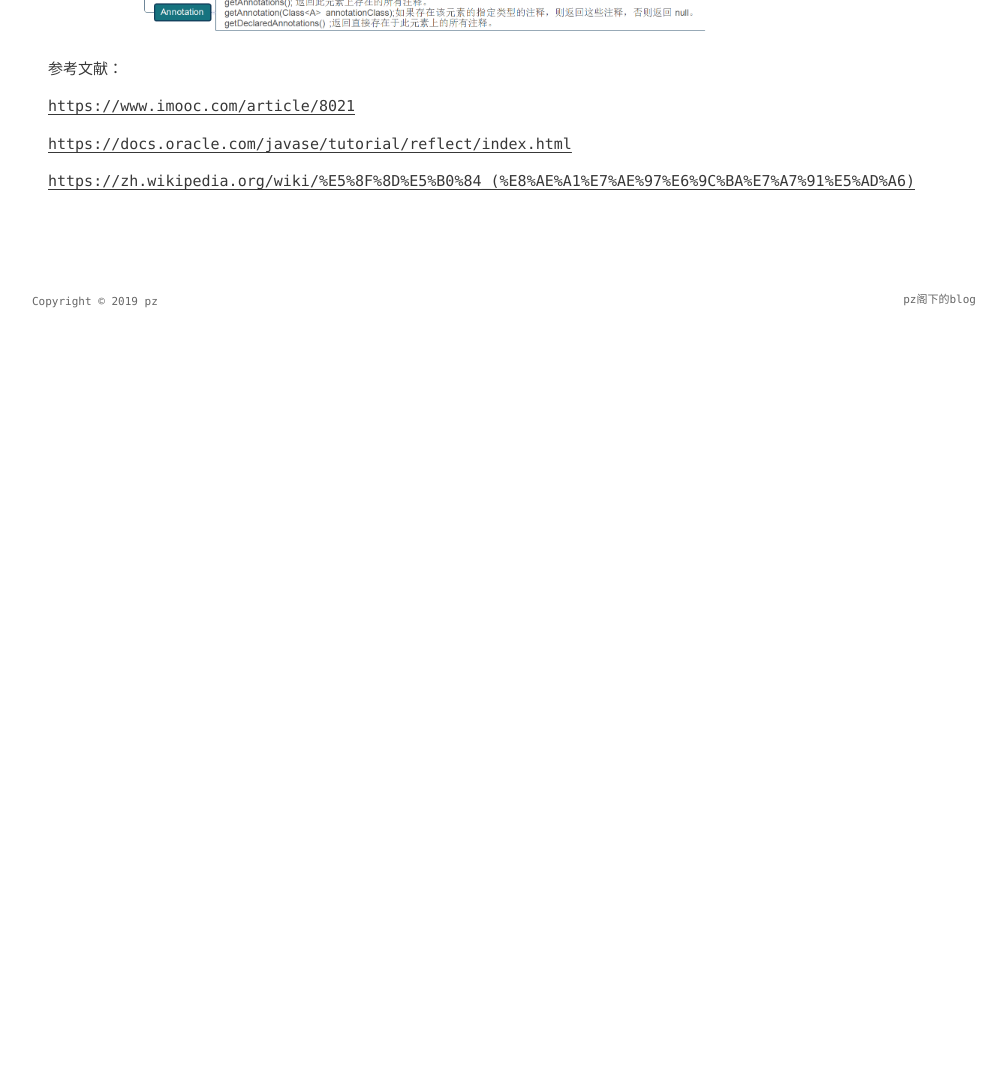
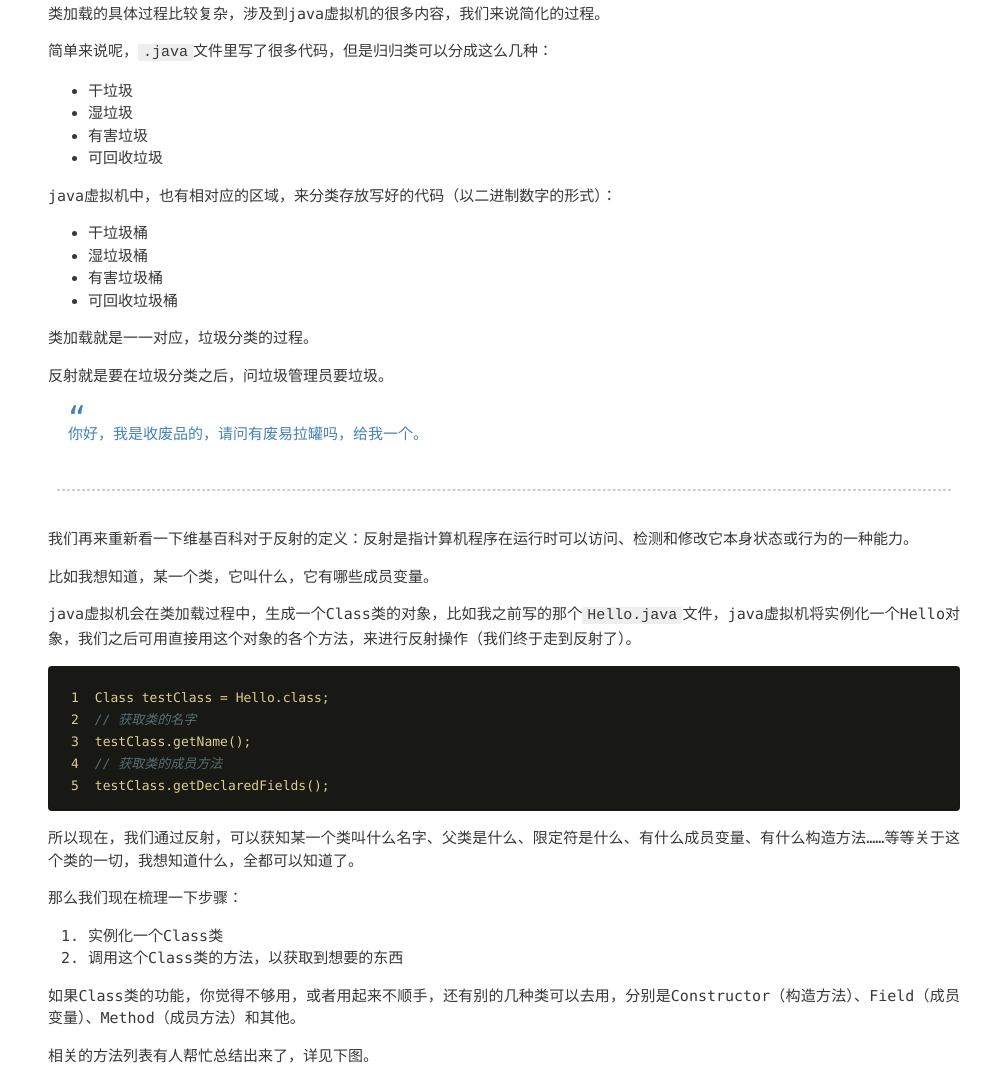
Before and after one commit to bowenpz/bowenpz.github.io, a plain HTML site: page 2019/07/25/reflect/index.html in a window 1280 px wide. Shown: the part 1951-3021 px from the top of the page, without its empty margins (136-1142 px from the left). Before the commit the page ends 2299 px from the top, so only its background shows below. Drawn offline with Linux system fonts and the light colour scheme; a web font is replaced by a local one.

Commit message:
Site updated: 2019-07-29 19:26:51

```diff
--- a/2019/07/25/reflect/index.html
+++ b/2019/07/25/reflect/index.html
@@ -14,12 +14,13 @@
 <meta property="og:site_name" content="这里是pz阁下">
 <meta property="og:description" content="七月的第四周，来写反射。 反射是java很有意思的机制，有一点注入灵魂的感觉。  写程序可以认为是女娲捏泥人的过程，女娲和了一团稀泥，揉捏出一个小人，放在地上，活了。 你设身处地想象一下，如果你是女娲造的其中一个小人，在落地之前一直都没有活。 那在你还没活的时候，你是不知道外面的世界长什么样子的，也不知道将来会遇到哪些小人。你不知道还有小王、小张、小李一起被造出来，你也不知道他们是什么样子的。">
 <meta property="og:locale" content="Chinese">
+<meta property="og:image" content="http://hellopz.netlify.com/assets/%E5%8F%8D%E5%B0%84%E5%89%8D.jpg">
 <meta property="og:image" content="http://hellopz.netlify.com/assets/%E5%8F%8D%E5%B0%84%E6%96%B9%E6%B3%95%E6%80%BB%E7%BB%93.png">
-<meta property="og:updated_time" content="2019-07-27T11:28:45.619Z">
+<meta property="og:updated_time" content="2019-07-29T11:26:14.270Z">
 <meta name="twitter:card" content="summary">
 <meta name="twitter:title" content="java中的反射机制">
 <meta name="twitter:description" content="七月的第四周，来写反射。 反射是java很有意思的机制，有一点注入灵魂的感觉。  写程序可以认为是女娲捏泥人的过程，女娲和了一团稀泥，揉捏出一个小人，放在地上，活了。 你设身处地想象一下，如果你是女娲造的其中一个小人，在落地之前一直都没有活。 那在你还没活的时候，你是不知道外面的世界长什么样子的，也不知道将来会遇到哪些小人。你不知道还有小王、小张、小李一起被造出来，你也不知道他们是什么样子的。">
-<meta name="twitter:image" content="http://hellopz.netlify.com/assets/%E5%8F%8D%E5%B0%84%E6%96%B9%E6%B3%95%E6%80%BB%E7%BB%93.png">
+<meta name="twitter:image" content="http://hellopz.netlify.com/assets/%E5%8F%8D%E5%B0%84%E5%89%8D.jpg">
 
 
 
@@ -153,37 +154,58 @@
 </blockquote>
 <p>java是一门具有动态性的语言，反射就是动态性的典型代表，这里的动态，说的就是程序正在运行。程序一边运行着，一边去查看自己的状态，然后做出修改，全程不停，就是动态。（但是java只能说有动态性，不能算动态语言）</p>
 <hr>
-<br>
+<p>反射的原理是较为复杂的，这里面涉及到java虚拟机相关的内容，我基本也是小白，尽量按照自己的理解写清楚。</p>
+<p>打开编程软件之后，我首先创建一个文件，然后在里面写上一段代码，例如：</p>
+<figure class="highlight java"><table><tr><td class="gutter"><pre><span class="line">1</span><br><span class="line">2</span><br><span class="line">3</span><br><span class="line">4</span><br><span class="line">5</span><br></pre></td><td class="code"><pre><span class="line"><span class="keyword">public</span> <span class="class"><span class="keyword">class</span> <span class="title">Hello</span> </span>&#123;</span><br><span class="line">	<span class="function"><span class="keyword">public</span> <span class="keyword">static</span> <span class="keyword">void</span> <span class="title">main</span><span class="params">(String args[])</span></span>&#123;</span><br><span class="line">		System.out.println(<span class="string">"Hello word!"</span>);</span><br><span class="line">	&#125;</span><br><span class="line">&#125;</span><br></pre></td></tr></table></figure>
 
-<br>
+<p>这个文件，它的文件名是<code>Hello.java</code>（就像是新建一个word文件，随便写了句话，保存之后文件名叫做<code>Hello.doc</code>一样），现在这个文件的后缀名是<code>.java</code>，这是我们的源代码文件。</p>
+<p>你一定听过编译这个词，编译的意思是说，你写完代码之后，会有一种叫做编译器的东西帮我们把代码变成一堆010101……的二进制数字文件，也就是翻译成机器语言。编译器翻译完，会生成一个<code>Hello.class</code>文件，这时这个文件的后缀名是<code>.class</code>，这是我们的二进制流文件。</p>
+<p>现在有了翻译给机器听的<code>Hello.class</code>文件之后，这个文件就要加载进java虚拟机当中，让电脑自己去读程序运行了。java虚拟机读取<code>Hello.class</code>文件的过程，是<font color="#32CD32">类加载过程</font>。</p>
+<p>我们今天说的反射，它的原理就是这个<font color="#32CD32">类加载过程</font>。</p>
+<p><img src="/../../assets/%E5%8F%8D%E5%B0%84%E5%89%8D.jpg" alt="反射前"></p>
+<p>类加载的具体过程比较复杂，涉及到java虚拟机的很多内容，我们来说简化的过程。</p>
+<p>简单来说呢，<code>.java</code>文件里写了很多代码，但是归归类可以分成这么几种：</p>
+<ul>
+<li>干垃圾</li>
+<li>湿垃圾</li>
+<li>有害垃圾</li>
+<li>可回收垃圾</li>
+</ul>
+<p>java虚拟机中，也有相对应的区域，来分类存放写好的代码（以二进制数字的形式）：</p>
+<ul>
+<li>干垃圾桶</li>
+<li>湿垃圾桶</li>
+<li>有害垃圾桶</li>
+<li>可回收垃圾桶</li>
+</ul>
+<p>类加载就是一一对应，垃圾分类的过程。</p>
+<p>反射就是要在垃圾分类之后，问垃圾管理员要垃圾。</p>
+<blockquote>
+<p>你好，我是收废品的，请问有废易拉罐吗，给我一个。</p>
+</blockquote>
+<hr>
+<p>我们再来重新看一下维基百科对于反射的定义：反射是指计算机程序在运行时可以访问、检测和修改它本身状态或行为的一种能力。</p>
+<p>比如我想知道，某一个类，它叫什么，它有哪些成员变量。</p>
+<p>java虚拟机会在类加载过程中，生成一个Class类的对象，比如我之前写的那个<code>Hello.java</code>文件，java虚拟机将实例化一个Hello对象，我们之后可用直接用这个对象的各个方法，来进行反射操作（我们终于走到反射了）。</p>
+<figure class="highlight java"><table><tr><td class="gutter"><pre><span class="line">1</span><br><span class="line">2</span><br><span class="line">3</span><br><span class="line">4</span><br><span class="line">5</span><br></pre></td><td class="code"><pre><span class="line">Class testClass = Hello.class;</span><br><span class="line"><span class="comment">// 获取类的名字</span></span><br><span class="line">testClass.getName();</span><br><span class="line"><span class="comment">// 获取类的成员方法</span></span><br><span class="line">testClass.getDeclaredFields();</span><br></pre></td></tr></table></figure>
 
-<br>
-
-<br>
-
-<br>
-
-<br>
-
-<br>
-
-<br>
-
-<br>
-
-<br>
-
-<br>
-
-<br>
-
-
-
+<p>所以现在，我们通过反射，可以获知某一个类叫什么名字、父类是什么、限定符是什么、有什么成员变量、有什么构造方法……等等关于这个类的一切，我想知道什么，全都可以知道了。</p>
+<p>那么我们现在梳理一下步骤：</p>
+<ol>
+<li>实例化一个Class类</li>
+<li>调用这个Class类的方法，以获取到想要的东西</li>
+</ol>
+<p>如果Class类的功能，你觉得不够用，或者用起来不顺手，还有别的几种类可以去用，分别是Constructor（构造方法）、Field（成员变量）、Method（成员方法）和其他。</p>
+<p>相关的方法列表有人帮忙总结出来了，详见下图。</p>
 <p><img src="/../../assets/%E5%8F%8D%E5%B0%84%E6%96%B9%E6%B3%95%E6%80%BB%E7%BB%93.png" alt="1564150307754"></p>
+<hr>
 <p>参考文献：</p>
 <p><a href="https://www.imooc.com/article/8021" target="_blank" rel="noopener">https://www.imooc.com/article/8021</a></p>
 <p><a href="https://docs.oracle.com/javase/tutorial/reflect/index.html" target="_blank" rel="noopener">https://docs.oracle.com/javase/tutorial/reflect/index.html</a></p>
 <p><a href="https://zh.wikipedia.org/wiki/反射_(计算机科学)" target="_blank" rel="noopener">https://zh.wikipedia.org/wiki/%E5%8F%8D%E5%B0%84_(%E8%AE%A1%E7%AE%97%E6%9C%BA%E7%A7%91%E5%AD%A6)</a></p>
+<br>
+
+<p>第一篇怎么写的这么烂呜呜呜……不改了，没时间了，到新的一周了= =</p>
 
   </div>
 </article>
```
Also changed, not shown: 2019/07/21/helloworld/index.html (+5 -5 lines), assets/反射前.jpg (added), assets/挥手.png (deleted), 1 other file.
